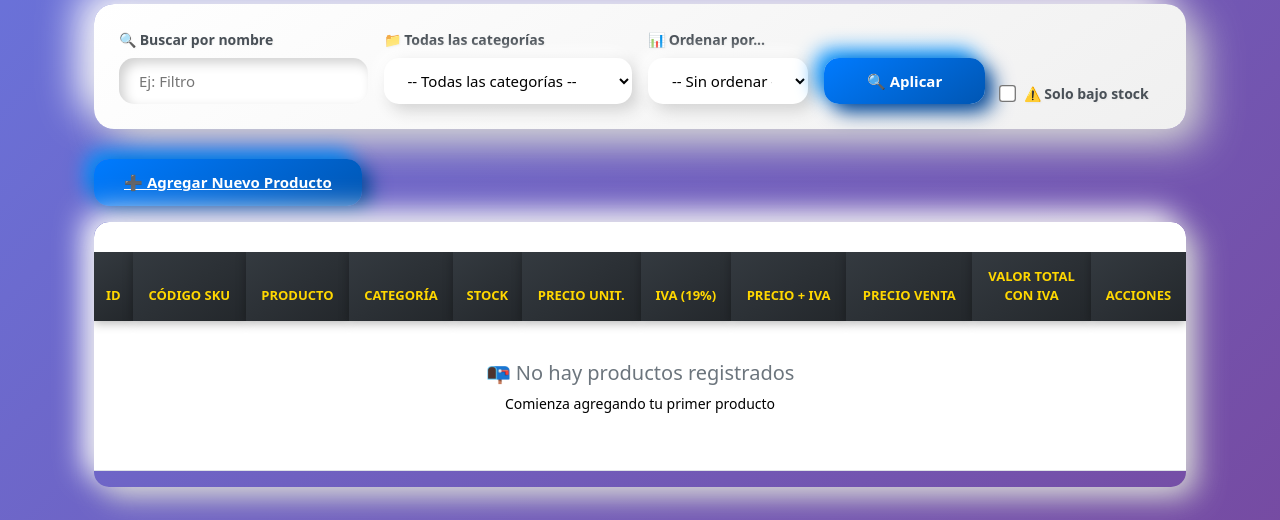
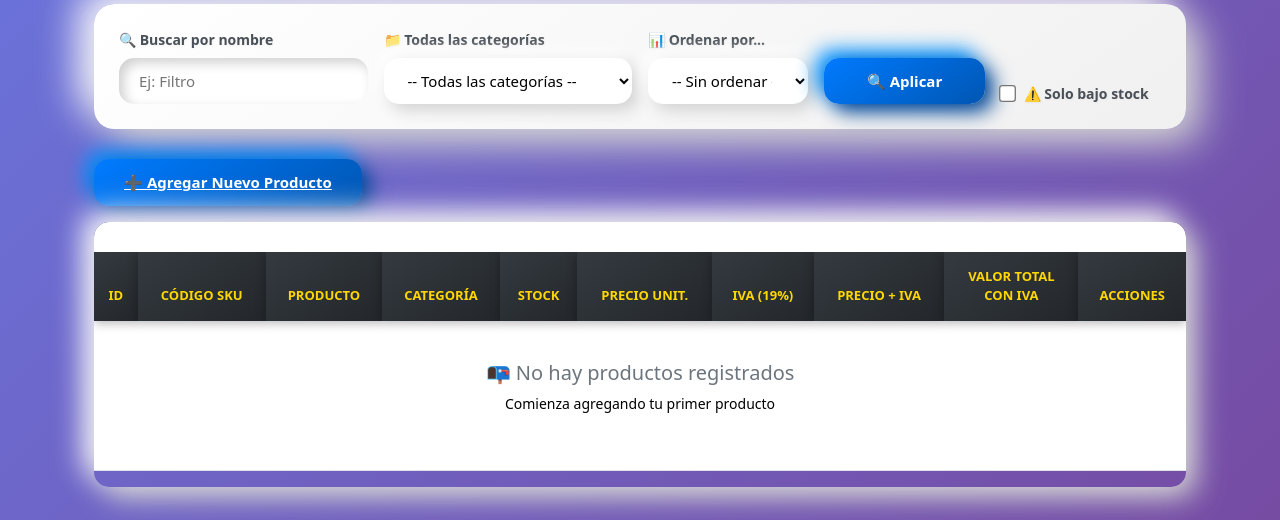
Before and after one commit to codebybrandonprogramming-creator/sistema-inventario-motos, a Flask app: page /productos in a window 1280 px wide. Shown: the part 602-1122 px from the top of the page. Run offline with Flask 3, Linux system fonts and the light colour scheme; the visitor is signed in with stand-in values (Sample User, id 1); data that the repository does not hold is empty; some libraries are stand-ins or nearby versions.

Commit message:
Auto-commit: cambios detectados

```diff
--- a/templates/productos.html
+++ b/templates/productos.html
@@ -424,7 +424,7 @@
                         <th>PRECIO UNIT.</th>
                         <th>IVA (19%)</th>
                         <th>PRECIO + IVA</th>
-                        <th>PRECIO VENTA</th>
+
                         <th>VALOR TOTAL<br>CON IVA</th>
                         <th>ACCIONES</th>
                     </tr>
```
